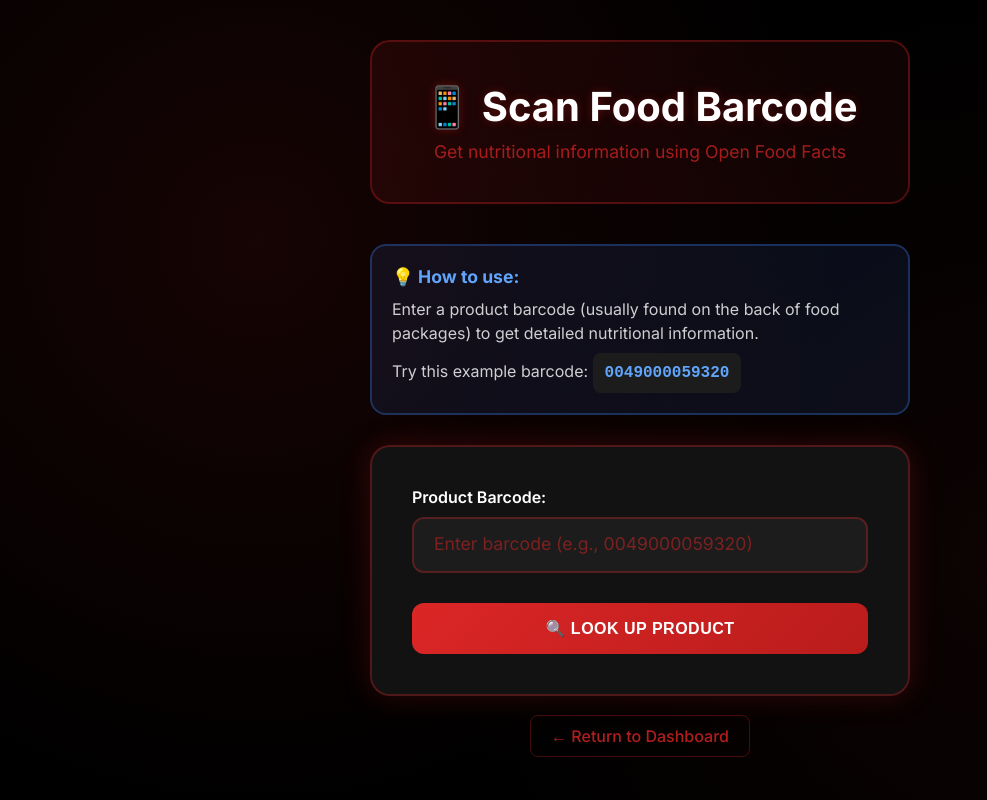
After one commit to Cedricamartin02/CedHealth, a Flask app: page /food_facts in a window 1280 px wide. The commit adds this page. Shown: the whole page, without its empty margins (0-987 px from the left). Run offline with Flask 3, Linux system fonts and the light colour scheme; a user stored in the database is signed in.

Commit message:
Assistant checkpoint: Add barcode scanning feature with Open Food Facts API
Assistant generated file changes:
- cedhealth_app.py: Add food_facts route for barcode scanning
- templates/food_facts_form.html: Create barcode scanning form
- templates/food_facts_result.html: Create product result display page
- templates/dashboard.html: Add barcode scanning link to navigation

---

User prompt:

Add a new feature to my Flask app called “Scan a Food Barcode” using the Open Food Facts API.

1. Create a route in `cedhealth_app.py`:
- URL: `/food_facts`
- Methods: GET and POST
- When user submits a barcode, fetch data from: `https://world.openfoodfacts.org/api/v0/product/{barcode}.json`
- If the product is found, render a template called `food_facts_result.html`
- If not found, show an error in `food_facts_form.html`

2. Create `templates/food_facts_form.html`:
- Form with a text input for barcode (e.g. 0049000059320)
- Submit button
- Show an error message if product not found

3. Create `templates/food_facts_result.html`:
- Show product name, brand, calories, protein, fat, and carbs
- Add a link back to scan another item

4. Update `dashboard.html` or main nav:
- Add a link to `/food_facts` that says “Scan Barcode (Food Facts)”

Make sure this works in Replit. Use only Python, Flask, and HTML (no JS needed). No API key is required for Open Food Facts. Test it with barcode: `0049000059320`.

Replit-Commit-Author: Assistant
Replit-Commit-Session-Id: 5623bade-4dfb-481d-81df-3f99b101da65

```diff
--- a/cedhealth_app.py
+++ b/cedhealth_app.py
@@ -822,6 +822,50 @@ def log_saved_meal(saved_meal_id):
     return redirect(url_for('meals'))
 
 
+@app.route('/food_facts', methods=['GET', 'POST'])
+def food_facts():
+    if 'user_id' not in session:
+        return redirect(url_for('login'))
+
+    error_message = None
+
+    if request.method == 'POST':
+        barcode = request.form.get('barcode', '').strip()
+
+        if not barcode:
+            error_message = "Please enter a barcode."
+        else:
+            try:
+                # Fetch data from Open Food Facts API
+                url = f"https://world.openfoodfacts.org/api/v0/product/{barcode}.json"
+                response = requests.get(url)
+                data = response.json()
+
+                if data.get('status') == 1 and 'product' in data:
+                    product = data['product']
+
+                    # Extract product information
+                    product_info = {
+                        'name': product.get('product_name', 'Unknown Product'),
+                        'brand': product.get('brands', 'Unknown Brand'),
+                        'calories': product.get('nutriments', {}).get('energy-kcal_100g', 0),
+                        'protein': product.get('nutriments', {}).get('proteins_100g', 0),
+                        'fat': product.get('nutriments', {}).get('fat_100g', 0),
+                        'carbs': product.get('nutriments', {}).get('carbohydrates_100g', 0),
+                        'barcode': barcode,
+                        'image_url': product.get('image_url', '')
+                    }
+
+                    return render_template('food_facts_result.html', product=product_info)
+                else:
+                    error_message = f"Product with barcode {barcode} not found in the database."
+
+            except Exception as e:
+                error_message = f"Error fetching product data: {str(e)}"
+
+    return render_template('food_facts_form.html', error_message=error_message)
+
+
 # ---------- RUN ----------
 if __name__ == '__main__':
     app.run(debug=True)
--- a/templates/dashboard.html
+++ b/templates/dashboard.html
@@ -462,6 +462,7 @@
                     <a href="/meals" class="nav-link">Meals</a>
                     <a href="/saved_meals" class="nav-link">Saved Meals</a>
                     <a href="/analyze_meal" class="nav-link">Analyze Meal</a>
+                    <a href="/food_facts" class="nav-link">Scan Barcode</a>
                     <a href="/logout" class="btn btn-outline">Logout</a>
                 </div>
             </div>
--- /dev/null
+++ b/templates/food_facts_form.html
@@ -0,0 +1,254 @@
+
+<!DOCTYPE html>
+<html lang="en">
+<head>
+    <meta charset="UTF-8">
+    <meta name="viewport" content="width=device-width, initial-scale=1.0">
+    <title>Scan Food Barcode - CedHealth</title>
+    <link href="https://fonts.googleapis.com/css2?family=Inter:wght@300;400;500;600;700&display=swap" rel="stylesheet">
+    <style>
+        * {
+            margin: 0;
+            padding: 0;
+            box-sizing: border-box;
+        }
+
+        body {
+            font-family: 'Inter', sans-serif;
+            background: #000;
+            color: #ffffff;
+            min-height: 100vh;
+            position: relative;
+            overflow-x: hidden;
+        }
+
+        body::before {
+            content: '';
+            position: fixed;
+            top: 0;
+            left: 0;
+            width: 100%;
+            height: 100%;
+            background:
+                radial-gradient(circle at 20% 30%, rgba(220, 38, 38, 0.1) 0%, transparent 50%),
+                radial-gradient(circle at 80% 70%, rgba(127, 29, 29, 0.1) 0%, transparent 50%);
+            z-index: -1;
+        }
+
+        .container {
+            max-width: 600px;
+            margin: 0 auto;
+            padding: 40px 30px;
+        }
+
+        .header {
+            text-align: center;
+            margin-bottom: 40px;
+            padding: 40px 20px;
+            background: linear-gradient(135deg, rgba(220, 38, 38, 0.1) 0%, rgba(127, 29, 29, 0.1) 100%);
+            border-radius: 20px;
+            border: 2px solid rgba(220, 38, 38, 0.3);
+        }
+
+        .header h1 {
+            font-size: 2.5rem;
+            font-weight: 700;
+            margin-bottom: 10px;
+            text-shadow: 0 0 10px rgba(220, 38, 38, 0.3);
+        }
+
+        .header p {
+            font-size: 1.1rem;
+            opacity: 0.9;
+            color: rgba(220, 38, 38, 0.8);
+        }
+
+        .form-card {
+            background: rgba(20, 20, 20, 0.95);
+            border-radius: 20px;
+            box-shadow: 0 0 30px rgba(220, 38, 38, 0.2);
+            border: 2px solid rgba(220, 38, 38, 0.3);
+            padding: 40px;
+            margin-bottom: 30px;
+        }
+
+        .form-group {
+            margin-bottom: 30px;
+        }
+
+        label {
+            display: block;
+            font-weight: 600;
+            margin-bottom: 10px;
+            color: #ffffff;
+            font-size: 1rem;
+        }
+
+        .barcode-input {
+            width: 100%;
+            padding: 16px 20px;
+            font-size: 1.1rem;
+            border: 2px solid rgba(220, 38, 38, 0.3);
+            border-radius: 12px;
+            background: rgba(31, 31, 31, 0.9);
+            color: #ffffff;
+            transition: all 0.3s ease;
+            font-family: 'Courier New', monospace;
+            letter-spacing: 1px;
+        }
+
+        .barcode-input:focus {
+            outline: none;
+            border-color: #dc2626;
+            box-shadow: 0 0 20px rgba(220, 38, 38, 0.3);
+        }
+
+        .barcode-input::placeholder {
+            color: rgba(220, 38, 38, 0.5);
+            font-family: 'Inter', sans-serif;
+            letter-spacing: normal;
+        }
+
+        .btn {
+            background: linear-gradient(135deg, #dc2626 0%, #b91c1c 100%);
+            color: white;
+            border: none;
+            padding: 16px 32px;
+            font-size: 1rem;
+            font-weight: 600;
+            border-radius: 12px;
+            cursor: pointer;
+            transition: all 0.3s ease;
+            width: 100%;
+            text-transform: uppercase;
+            letter-spacing: 0.5px;
+        }
+
+        .btn:hover {
+            transform: translateY(-2px);
+            box-shadow: 0 10px 25px rgba(220, 38, 38, 0.3);
+        }
+
+        .error {
+            background: rgba(239, 68, 68, 0.1);
+            border: 2px solid rgba(239, 68, 68, 0.3);
+            color: #fca5a5;
+            padding: 16px 20px;
+            border-radius: 12px;
+            margin-bottom: 20px;
+            font-weight: 500;
+        }
+
+        .example-section {
+            background: rgba(59, 130, 246, 0.1);
+            border: 2px solid rgba(59, 130, 246, 0.3);
+            border-radius: 16px;
+            padding: 20px;
+            margin-bottom: 30px;
+        }
+
+        .example-section h3 {
+            color: #60a5fa;
+            margin-bottom: 10px;
+            font-size: 1.1rem;
+        }
+
+        .example-section p {
+            color: rgba(255, 255, 255, 0.8);
+            line-height: 1.5;
+        }
+
+        .example-barcode {
+            background: rgba(31, 31, 31, 0.9);
+            color: #60a5fa;
+            padding: 8px 12px;
+            border-radius: 8px;
+            font-family: 'Courier New', monospace;
+            font-weight: bold;
+            display: inline-block;
+            margin-top: 8px;
+        }
+
+        .back-link {
+            text-align: center;
+            margin-top: 30px;
+        }
+
+        .back-link a {
+            color: rgba(220, 38, 38, 0.8);
+            text-decoration: none;
+            font-weight: 500;
+            padding: 10px 20px;
+            border: 1px solid rgba(220, 38, 38, 0.3);
+            border-radius: 8px;
+            transition: all 0.3s ease;
+        }
+
+        .back-link a:hover {
+            color: #dc2626;
+            border-color: #dc2626;
+            background: rgba(220, 38, 38, 0.1);
+        }
+
+        @media (max-width: 768px) {
+            .container {
+                padding: 20px 15px;
+            }
+
+            .header {
+                padding: 30px 15px;
+            }
+
+            .header h1 {
+                font-size: 2rem;
+            }
+
+            .form-card {
+                padding: 25px;
+            }
+        }
+    </style>
+</head>
+<body>
+    <div class="container">
+        <div class="header">
+            <h1>📱 Scan Food Barcode</h1>
+            <p>Get nutritional information using Open Food Facts</p>
+        </div>
+
+        {% if error_message %}
+            <div class="error">
+                <strong>⚠️ Error:</strong> {{ error_message }}
+            </div>
+        {% endif %}
+
+        <div class="example-section">
+            <h3>💡 How to use:</h3>
+            <p>Enter a product barcode (usually found on the back of food packages) to get detailed nutritional information.</p>
+            <p>Try this example barcode: <span class="example-barcode">0049000059320</span></p>
+        </div>
+
+        <div class="form-card">
+            <form method="POST" action="{{ url_for('food_facts') }}">
+                <div class="form-group">
+                    <label for="barcode">Product Barcode:</label>
+                    <input type="text"
+                           id="barcode"
+                           name="barcode"
+                           class="barcode-input"
+                           placeholder="Enter barcode (e.g., 0049000059320)"
+                           required
+                           pattern="[0-9]+"
+                           title="Please enter only numbers">
+                </div>
+
+                <button type="submit" class="btn">🔍 Look Up Product</button>
+            </form>
+        </div>
+
+        <div class="back-link">
+            <a href="{{ url_for('dashboard') }}">← Return to Dashboard</a>
+        </div>
+    </div>
+</body>
+</html>
```
Also changed, not shown: templates/food_facts_result.html (added, +342 -0 lines).
